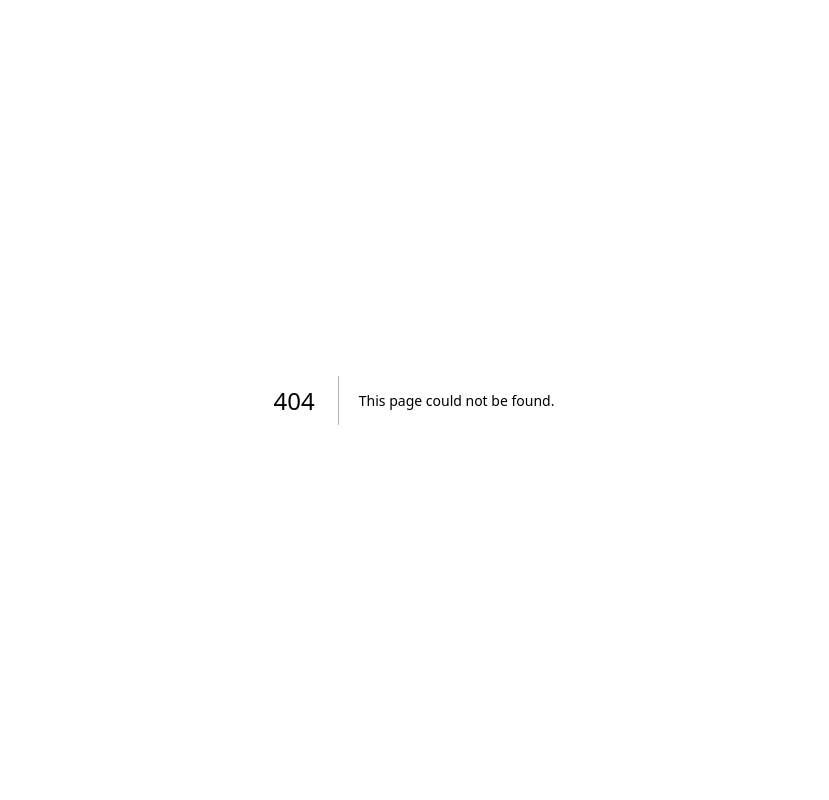
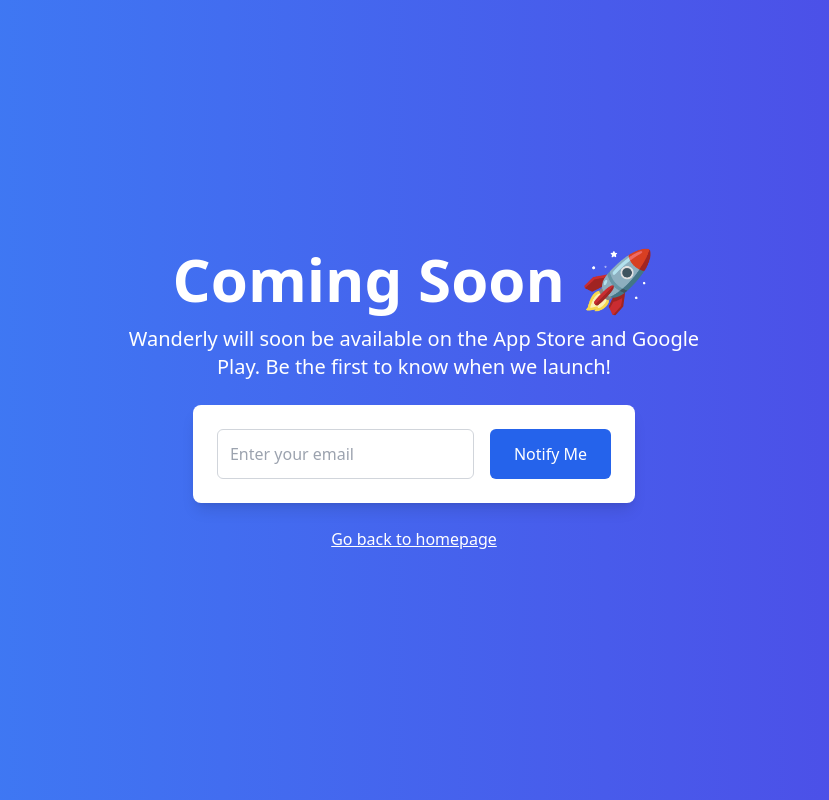
Before and after one commit to KevinVrl/wanderly-netlify, a Next.js app: page /coming-soon in a window 1280 px wide. Before the commit this address had no page. Shown: the whole page, without its empty margins (226-1055 px from the left). Built offline with nearby package versions, Linux system fonts and the light colour scheme.

Commit message:
Fix coming soon

```diff
--- /dev/null
+++ b/app/coming-soon/page.tsx
@@ -0,0 +1,48 @@
+"use client";
+
+import { useState } from "react";
+import { Button } from "../../components/ui/button";
+
+export default function ComingSoon() {
+  const [email, setEmail] = useState("");
+  const [submitted, setSubmitted] = useState(false);
+
+  const handleSubmit = (e: React.FormEvent) => {
+    e.preventDefault();
+    setSubmitted(true);
+  };
+
+  return (
+    <div className="min-h-screen flex flex-col justify-center items-center text-center px-6 bg-gradient-to-r from-blue-500 to-indigo-600 text-white">
+      {/* ✅ Titre */}
+      <h1 className="text-4xl md:text-6xl font-bold mb-4">Coming Soon 🚀</h1>
+      <p className="text-lg md:text-xl mb-6 max-w-xl">
+        Wanderly will soon be available on the App Store and Google Play. Be the first to know when we launch!
+      </p>
+
+      {/* ✅ Formulaire d'inscription */}
+      {!submitted ? (
+        <form onSubmit={handleSubmit} className="bg-white text-gray-800 p-4 md:p-6 rounded-lg shadow-lg flex flex-col md:flex-row gap-4">
+          <input
+            type="email"
+            placeholder="Enter your email"
+            value={email}
+            onChange={(e) => setEmail(e.target.value)}
+            required
+            className="p-3 rounded-md border border-gray-300 focus:outline-none flex-grow"
+          />
+          <Button type="submit" className="bg-blue-600 text-white px-6 py-3 rounded-md">
+            Notify Me
+          </Button>
+        </form>
+      ) : (
+        <p className="text-lg font-semibold mt-4">✅ Thank you! We'll notify you when Wanderly is available.</p>
+      )}
+
+      {/* ✅ Retour vers la page d'accueil */}
+      <div className="mt-6">
+        <a href="/" className="text-white underline">Go back to homepage</a>
+      </div>
+    </div>
+  );
+}
```
